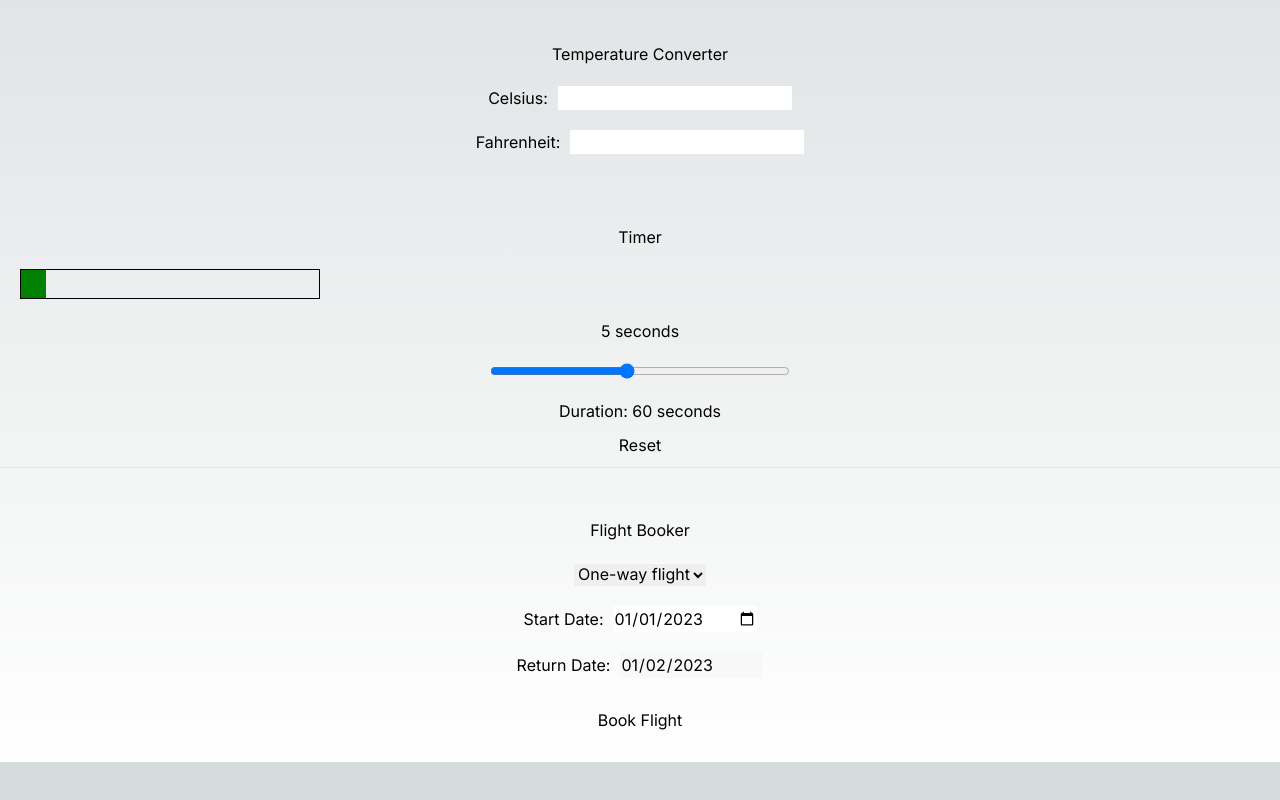
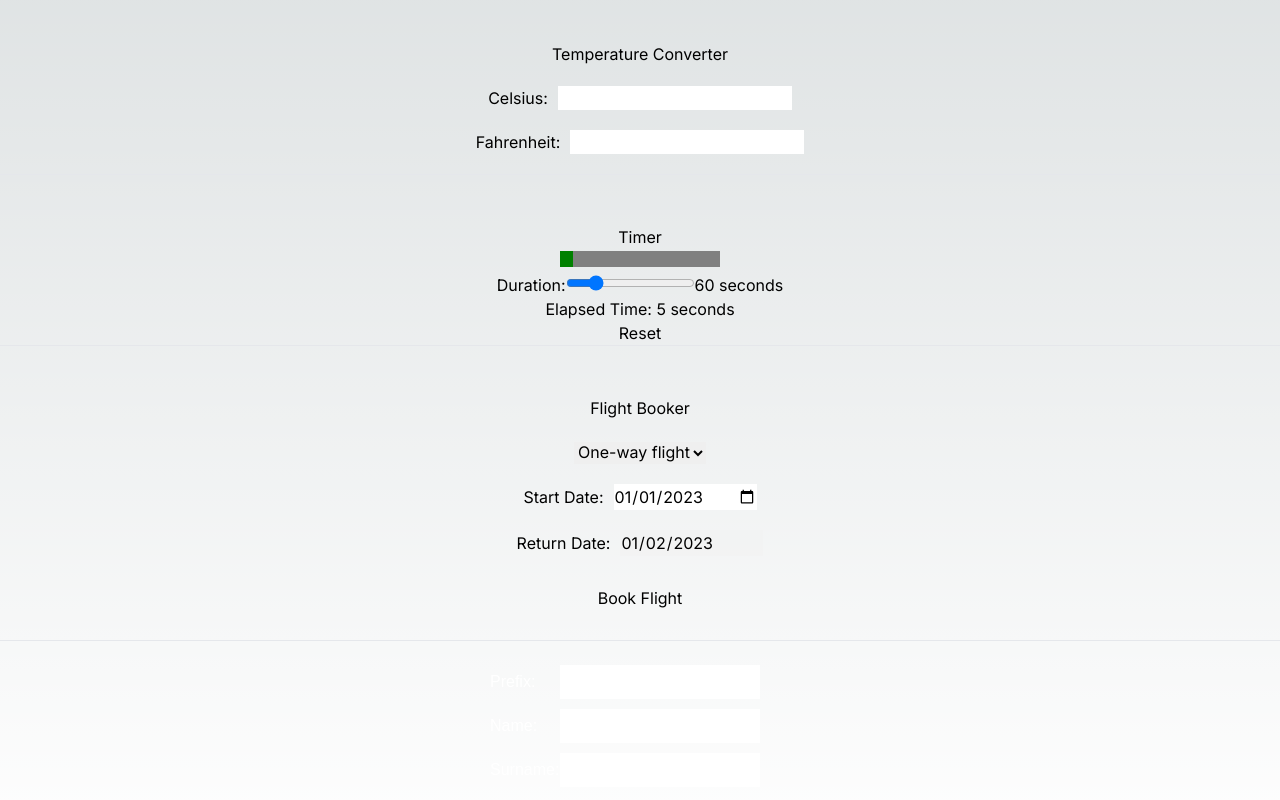
Before and after one commit to teriyakiribs/learning-react, a Next.js app: page /dashboard in a window 1280 px wide. Shown: the part 278-1078 px from the top of the page. Before the commit the page ends 1040 px from the top, so only its background shows below. Built offline with nearby package versions, Linux system fonts and the light colour scheme.

Commit message:
Added timer test, temperature test, and crud component

```diff
--- /dev/null
+++ b/app/components/CRUD/Crud.module.css
@@ -0,0 +1,54 @@
+.container {
+    width: 300px;
+    margin: 0 auto;
+    text-align: left;
+    font-family: Arial, sans-serif;
+    color: white;
+}
+
+.field {
+    margin-bottom: 10px;
+}
+
+.field label {
+    display: inline-block;
+    width: 70px;
+}
+
+.field input {
+    width: 200px;
+    padding: 5px;
+    color: black;
+}
+
+.buttons {
+    margin-bottom: 10px;
+}
+
+.buttons button {
+    margin-right: 5px;
+    padding: 5px 10px;
+}
+
+.list-container {
+    height: 200px;
+    overflow-y: auto;
+    border: 1px solid white;
+    background-color: #333;
+}
+
+.name-list {
+    list-style: none;
+    padding: 0;
+    margin: 0;
+}
+
+.name-list li {
+    padding: 5px;
+    cursor: pointer;
+}
+
+.name-list li.selected {
+    background-color: #007bff;
+    color: white;
+}
--- /dev/null
+++ b/app/components/CRUD/Crud.tsx
@@ -0,0 +1,113 @@
+
+"use client";
+
+import React, { useState, useEffect } from 'react';
+import styles from './Crud.module.css';
+
+const Crud: React.FC = () => {
+    const [names, setNames] = useState<string[]>([]);
+    const [prefix, setPrefix] = useState<string>('');
+    const [name, setName] = useState<string>('');
+    const [surname, setSurname] = useState<string>('');
+    const [selectedIndex, setSelectedIndex] = useState<number | null>(null);
+
+    useEffect(() => {
+        // Filtering logic can be placed here if we need to filter the displayed list in real-time
+    }, [prefix]);
+
+    const handleAdd = () => {
+        const fullName = `${prefix} ${name} ${surname}`.trim();
+        setNames([...names, fullName]);
+        setPrefix('')
+        setName('');
+        setSurname('');
+    };
+
+    const handleUpdate = () => {
+        if (selectedIndex !== null) {
+            const updatedNames = [...names];
+            updatedNames[selectedIndex] = `${prefix} ${name} ${surname}`;
+            setNames(updatedNames);
+            setPrefix('')
+            setName('');
+            setSurname('');
+            setSelectedIndex(null);
+        }
+    };
+
+    const handleDelete = () => {
+        if (selectedIndex !== null) {
+            const updatedNames = names.filter((_, index) => index !== selectedIndex);
+            setNames(updatedNames);
+            setPrefix('')
+            setName('');
+            setSurname('');
+            setSelectedIndex(null);
+        }
+    };
+
+    const handleSelect = (index: number) => {
+        setSelectedIndex(index);
+        const [selectedPrefix, selectedName, selectedSurname] = names[index].split(' ');
+        setPrefix(selectedPrefix)
+        setName(selectedName);
+        setSurname(selectedSurname);
+    };
+
+    const filteredNames = names.filter((name) =>
+        name.split(' ')[1].startsWith(prefix)
+    );
+
+    return (
+        <div className={styles.container}>
+            <div className={styles.field}>
+                <label>Prefix:</label>
+                <input
+                    type="text"
+                    value={prefix}
+                    onChange={(e) => setPrefix(e.target.value)}
+                />
+            </div>
+            <div className={styles.field}>
+                <label>Name:</label>
+                <input
+                    type="text"
+                    value={name}
+                    onChange={(e) => setName(e.target.value)}
+                />
+            </div>
+            <div className={styles.field}>
+                <label>Surname:</label>
+                <input
+                    type="text"
+                    value={surname}
+                    onChange={(e) => setSurname(e.target.value)}
+                />
+            </div>
+            <div className={styles.buttons}>
+                <button onClick={handleAdd}>Create</button>
+                <button onClick={handleUpdate} disabled={selectedIndex === null}>
+                    Update
+                </button>
+                <button onClick={handleDelete} disabled={selectedIndex === null}>
+                    Delete
+                </button>
+            </div>
+            <div className={styles.listContainer}>
+                <ul className={styles.nameList}>
+                    {filteredNames.map((name, index) => (
+                        <li
+                            key={index}
+                            className={selectedIndex === index ? styles.selected : ''}
+                            onClick={() => handleSelect(index)}
+                        >
+                            {name}
+                        </li>
+                    ))}
+                </ul>
+            </div>
+        </div>
+    );
+};
+
+export default Crud;
--- a/app/components/Timer/Timer.tsx
+++ b/app/components/Timer/Timer.tsx
@@ -8,70 +8,56 @@ const Timer: React.FC = () => {
     const [duration, setDuration] = useState<number>(60);
     const [isRunning, setIsRunning] = useState<boolean>(true);
 
-    const intervalRef = useRef<number | null>(null);
-
     useEffect(() => {
-        if (isRunning) {
-            if (intervalRef.current) {
-                clearInterval(intervalRef.current);
-            }
-            intervalRef.current = window.setInterval(() => {
-                setElapsedTime((prevElapsedTime) => {
-                    if (prevElapsedTime >= duration) {
-                        clearInterval(intervalRef.current as number);
-                        return prevElapsedTime;
-                    }
-                    return prevElapsedTime + 1;
-                });
+        let timer: NodeJS.Timeout;
+        if (isRunning && elapsedTime < duration) {
+            timer = setInterval(() => {
+                setElapsedTime(prevElapsedTime => prevElapsedTime + 1);
             }, 1000);
-        } else if (intervalRef.current) {
-            clearInterval(intervalRef.current);
-        }
-
-        return () => {
-            if (intervalRef.current) {
-                clearInterval(intervalRef.current);
-            }
-        };
-    }, [isRunning, duration]);
-
-    useEffect(() => {
-        if (elapsedTime >= duration) {
+        } else if (elapsedTime >= duration) {
             setIsRunning(false);
         }
-    }, [elapsedTime, duration]);
-
-    const handleSliderChange = (e: React.ChangeEvent<HTMLInputElement>) => {
-        setDuration(Number(e.target.value));
-        if (elapsedTime < Number(e.target.value)) {
-            setIsRunning(true);
-        }
-    };
+        return () => clearInterval(timer);
+    }, [isRunning, elapsedTime, duration]);
 
     const handleReset = () => {
         setElapsedTime(0);
         setIsRunning(true);
     };
 
-    const percentage = (elapsedTime / duration) * 100;
+    const handleDurationChange = (e: React.ChangeEvent<HTMLInputElement>) => {
+        const newDuration = Number(e.target.value);
+        setDuration(newDuration);
+        if (newDuration > elapsedTime) {
+            setIsRunning(true);
+        }
+    };
 
     return (
         <div style={{ textAlign: 'center', marginTop: '50px' }}>
             <h1>Timer</h1>
-            <div style={{ margin: '20px', height: '30px', width: '300px', border: '1px solid #000', position: 'relative' }}>
-                <div style={{ height: '100%', width: `${percentage}%`, backgroundColor: 'green', transition: 'width 0.1s linear' }}></div>
+            <div>
+                <progress value={elapsedTime} max={duration}></progress>
             </div>
-            <div>{elapsedTime} seconds</div>
-            <input
-                type="range"
-                min="10"
-                max="120"
-                value={duration}
-                onChange={handleSliderChange}
-                style={{ width: '300px', margin: '20px' }}
-            />
-            <div>Duration: {duration} seconds</div>
-            <button onClick={handleReset} style={{ fontSize: '16px', padding: '10px 20px' }}>Reset</button>
+            <div>
+                <label>
+                    Duration:
+                    <input
+                        type="range"
+                        min="1"
+                        max="300"
+                        value={duration}
+                        onChange={handleDurationChange}
+                    />
+                    {duration} seconds
+                </label>
+            </div>
+            <div>
+                Elapsed Time: {elapsedTime} seconds
+            </div>
+            <div>
+                <button onClick={handleReset}>Reset</button>
+            </div>
         </div>
     );
 };
--- a/app/dashboard/page.tsx
+++ b/app/dashboard/page.tsx
@@ -3,6 +3,7 @@ import Counter from '../components/Counter/Counter';
 import TemperatureConverter from '../components/TemperatureConverter/TemperatureConverter';
 import Timer from "../components/Timer/Timer";
 import FlightBooker from "../components/FlightBooker/FlightBooker";
+import Crud from "@/app/components/CRUD/Crud";
 
 const Page: React.FC = () => {
     return (
@@ -14,9 +15,14 @@ const Page: React.FC = () => {
             <hr/>
             <TemperatureConverter/>
             <hr/>
-            <Timer />
-            <hr />
+            <Timer/>
+            <hr/>
             <FlightBooker/>
+            <hr/>
+            <br/>
+            <Crud/>
+            <hr/>
+            <br/>
 
 
         </div>
```
Also changed, not shown: .babelrc (deleted), 2 other files (tests, documents, lock files or other folders).
